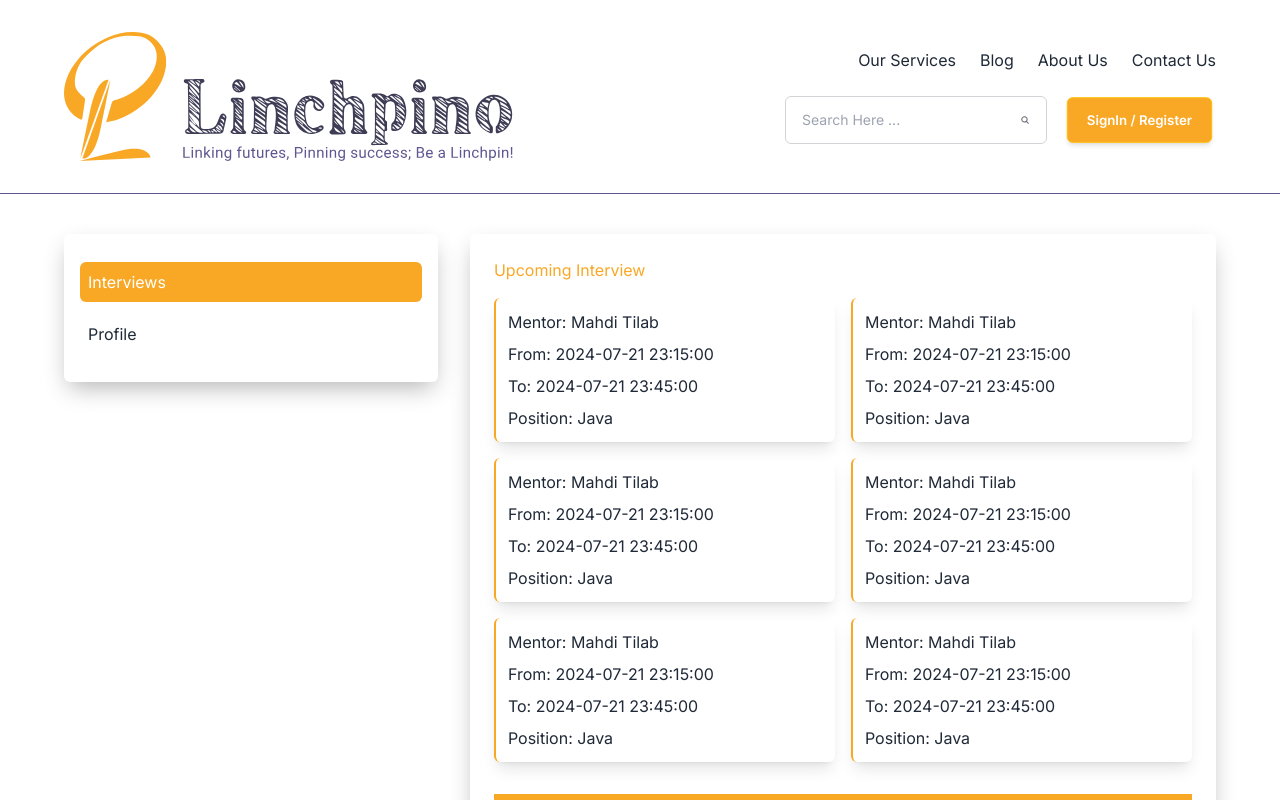
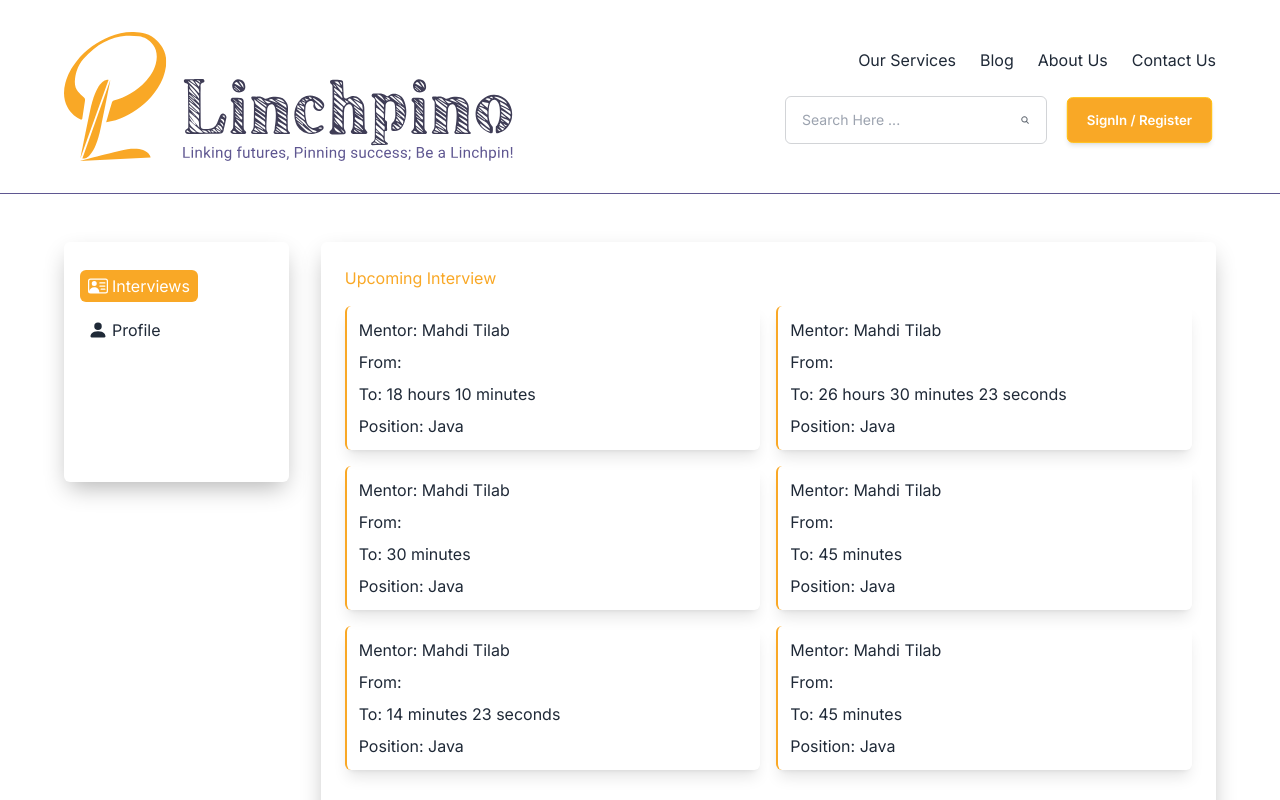
Before and after one commit to linchpino/linchpino-ui, a Next.js app: page /panel/interviews in a window 1280 px wide. Shown: the top 800 px of the page. Built offline with nearby package versions, Linux system fonts and the light colour scheme.

Commit message:
142: Now, sorting has been implemented and improve design and show date.

```diff
--- a/src/app/(main)/panel/interviews/page.tsx
+++ b/src/app/(main)/panel/interviews/page.tsx
@@ -3,45 +3,33 @@ import InterviewsItem from "@/containers/panel/InterviewsItem";
 
 const Interviews = () => {
     const fakeData = [
-        {id:1,jobPosition : 'Java',dateTo:'2024-07-21 23:45:00',dateFrom:'2024-07-21 23:15:00', mentorName:'Mahdi Tilab'},
-        {id:2,jobPosition : 'Java',dateTo:'2024-07-21 23:45:00',dateFrom:'2024-07-21 23:15:00', mentorName:'Mahdi Tilab'},
-        {id:3,jobPosition : 'Java',dateTo:'2024-07-21 23:45:00',dateFrom:'2024-07-21 23:15:00', mentorName:'Mahdi Tilab'},
-        {id:4,jobPosition : 'Java',dateTo:'2024-07-21 23:45:00',dateFrom:'2024-07-21 23:15:00', mentorName:'Mahdi Tilab'},
-        {id:5,jobPosition : 'Java',dateTo:'2024-07-21 23:45:00',dateFrom:'2024-07-21 23:15:00', mentorName:'Mahdi Tilab'},
-        {id:6,jobPosition : 'Java',dateTo:'2024-07-21 23:45:00',dateFrom:'2024-07-21 23:15:00', mentorName:'Mahdi Tilab'},
+        {id:1, jobPosition : 'Java', dateFrom:'2024-07-27 05:49:00', dateTo:'2024-07-27 23:59:00', mentorName:'Mahdi Tilab'},
+        {id:3, jobPosition : 'Java', dateFrom:'2024-07-27 06:45:00', dateTo:'2024-07-28 09:15:23', mentorName:'Mahdi Tilab'},
+        {id:2, jobPosition : 'Java', dateFrom:'2024-07-27 23:45:00', dateTo:'2024-07-28 00:15:00', mentorName:'Mahdi Tilab'},
+        {id:5, jobPosition : 'Java', dateFrom:'2024-07-29 23:45:00', dateTo:'2024-07-30 00:30:00', mentorName:'Mahdi Tilab'},
+        {id:4, jobPosition : 'Java', dateFrom:'2024-07-28 23:45:00', dateTo:'2024-07-28 23:59:23', mentorName:'Mahdi Tilab'},
+        {id:6, jobPosition : 'Java', dateFrom:'2024-08-10 23:45:00', dateTo:'2024-08:11 00:30:00', mentorName:'Mahdi Tilab'},
     ]
     return (
         <PanelContentChild>
             <div className='flex flex-col gap-x-8 gap-y-5 lg:gap-y-0 relative'>
                 <div>
-                    <span className='text-[#F9A826]' >
-                        Upcoming Interview
-                    </span>
+                    <span className='text-[#F9A826]'>Upcoming Interview</span>
                     <div className='grid grid-cols-1 lg:grid-cols-2 gap-x-4'>
-                        {fakeData.map(data =>{
-                            return(
-                                <InterviewsItem key={data.id} data={data} />
-                            )
-                        })}
+                        {fakeData.map(data => (
+                            <InterviewsItem key={data.id} data={data} />
+                        ))}
                     </div>
-                    <button className='w-full bg-[#F9A826] text-white p-2 mt-8'>
-                        Show More
-                    </button>
+                    <button className='w-full bg-[#F9A826] text-white p-2 mt-8'>Show More</button>
                 </div>
                 <div className='mt-10'>
-                    <span className='text-[#F9A826]' >
-                        Past Interview
-                    </span>
+                    <span className='text-[#F9A826]'>Past Interview</span>
                     <div className='grid grid-cols-1 lg:grid-cols-2 gap-x-4'>
-                    {fakeData.map(data =>{
-                        return(
+                        {fakeData.map(data => (
                             <InterviewsItem key={data.id} data={data} />
-                        )
-                    })}
+                        ))}
                     </div>
-                    <button className='w-full bg-[#F9A826] text-white p-2 mt-8'>
-                        Show More
-                    </button>
+                    <button className='w-full bg-[#F9A826] text-white p-2 mt-8'>Show More</button>
                 </div>
             </div>
         </PanelContentChild>
--- a/src/app/(main)/panel/layout.tsx
+++ b/src/app/(main)/panel/layout.tsx
@@ -5,11 +5,11 @@ import Footer from "@/components/Footer";
 
 const PanelLayout = ({ children }: { children: ReactNode }) => {
     return(
-      <div >
+        <div>
             <Header />
-          <div className='flex flex-col md:flex-row gap-x-8 gap-y-6 md:gap-y-0 container mt-10 relative  items-center md:items-start'>
+            <div className='flex gap-x-4 sm:gap-x-8 p-6 sm:container mt-6 relative'>
                 <Sidebar />
-             <div className='shadow-[0px_10px_25px_-5px_rgba(0,0,0,0.3)] w-full md:w-2/3 rounded-md'>
+                <div className='shadow-[0px_10px_25px_-5px_rgba(0,0,0,0.3)] w-[85%] md:w-4/5 rounded-md'>
                     {children}
                 </div>
             </div>
--- /dev/null
+++ b/src/components/Countdown.tsx
@@ -0,0 +1,117 @@
+'use client';
+import React, { useEffect, useState, useMemo, useCallback } from 'react';
+import moment from 'moment';
+
+type CountdownProps = {
+    targetDate: string;
+    startDate: string;
+    endDate: string;
+};
+
+type TimeRemaining = {
+    days: number;
+    hours: number;
+    minutes: number;
+    seconds: number;
+    totalDays: number;
+};
+
+const Countdown: React.FC<CountdownProps> = ({ targetDate, startDate, endDate }) => {
+    const [isClient, setIsClient] = useState(false);
+    const calculateTimeRemaining = useCallback((): TimeRemaining => {
+        const now = moment();
+        const target = moment(targetDate);
+        const duration = moment.duration(target.diff(now));
+
+        return {
+            days: Math.floor(duration.asDays()),
+            hours: duration.hours(),
+            minutes: duration.minutes(),
+            seconds: duration.seconds(),
+            totalDays: duration.asDays(),
+        };
+    }, [targetDate]);
+
+    const [timeRemaining, setTimeRemaining] = useState<TimeRemaining>(calculateTimeRemaining);
+
+    useEffect(() => {
+        setIsClient(true);
+        const interval = setInterval(() => {
+            setTimeRemaining(calculateTimeRemaining());
+        }, 1000);
+
+        return () => clearInterval(interval);
+    }, [calculateTimeRemaining]);
+
+    useEffect(() => {
+        setTimeRemaining(calculateTimeRemaining());
+    }, [calculateTimeRemaining]);
+
+    const memoizedTimeRemaining = useMemo(() => timeRemaining, [timeRemaining]);
+
+    const isBetweenDates = useCallback((): boolean => {
+        const now = moment();
+        const start = moment(startDate);
+        const end = moment(endDate);
+        return now.isBetween(start, end, null, '[]');
+    }, [startDate, endDate]);
+
+    const formatDate = (date: string) => {
+        return <div>{moment(date).format('YYYY-MM-DD HH:mm:ss')}</div>;
+    };
+
+    const formatNow = () => {
+        return <div className="font-bold text-green-500">Now</div>;
+    };
+
+    const formatTimeRemaining = (days: number, hours: number, minutes: number, seconds: number, textColor: string) => {
+        const displayParts: string[] = [];
+
+        if (days > 0) displayParts.push(`${days} days`);
+        if (hours > 0) displayParts.push(`${hours} hours`);
+        if (minutes > 0) displayParts.push(`${minutes} minutes`);
+        if (seconds > 0) displayParts.push(`${seconds} seconds`);
+
+        return (
+            <div className={textColor}>
+                {displayParts.join(', ').trim()}
+            </div>
+        );
+    };
+
+    const determineTextColor = (days: number, hours: number): string => {
+        let textColor = 'text-gray-500';
+
+        if (hours < 24) textColor = 'text-orange-400';
+        if (hours < 2) textColor = 'text-orange-500';
+        if (hours < 1) textColor = 'text-red-600';
+
+        return textColor;
+    };
+
+    const renderDisplayContent = () => {
+        if (!isClient) return null;
+
+        const { days, hours, minutes, seconds, totalDays } = memoizedTimeRemaining;
+
+        if (totalDays > 5) {
+            return formatDate(targetDate);
+        }
+
+        if (isBetweenDates()) {
+            return formatNow();
+        }
+
+        if (days === 0 && hours === 0 && minutes === 0 && seconds === 0) {
+            return null;
+        }
+
+        const textColor = determineTextColor(days, hours);
+
+        return formatTimeRemaining(days, hours, minutes, seconds, textColor);
+    };
+
+    return <div>{renderDisplayContent()}</div>;
+};
+
+export default Countdown;
--- a/src/containers/panel/InterviewsItem.tsx
+++ b/src/containers/panel/InterviewsItem.tsx
@@ -1,17 +1,55 @@
-import React, {FC} from "react";
+import React, { FC } from "react";
+import moment from 'moment';
+import Countdown from "../../components/Countdown";
 
 interface InterviewsItemProp {
     data: any;
 }
 
 const InterviewsItem: FC<InterviewsItemProp> = (props) => {
-    return(
+    const calculateDuration = (dateFrom: string, dateTo: string) => {
+        const from = moment(dateFrom);
+        const to = moment(dateTo);
+        const duration = moment.duration(to.diff(from));
+
+        return {
+            hours: Math.floor(duration.asHours()),
+            minutes: duration.minutes(),
+            seconds: duration.seconds(),
+        };
+    };
+
+    const duration = calculateDuration(props.data.dateFrom, props.data.dateTo);
+
+    const renderDuration = () => {
+        const { hours, minutes, seconds } = duration;
+        let durationString = '';
+
+        if (hours > 0) {
+            durationString += `${hours} hours `;
+        }
+        if (minutes > 0) {
+            durationString += `${minutes} minutes `;
+        }
+        if (seconds > 0) {
+            durationString += `${seconds} seconds`;
+        }
+
+        return durationString.trim();
+    };
+
+    return (
         <div className='rounded-md border-l-2 border-[#F9A826] shadow-lg flex flex-col mt-4 p-3 gap-y-2'>
             <span>Mentor: {props.data.mentorName}</span>
-            <span>From: {props.data.dateFrom}</span>
-            <span>To: {props.data.dateTo}</span>
+            <div>
+                <span className='flex gap-x-2'>From: <Countdown targetDate={props.data.dateFrom} startDate={props.data.dateFrom} endDate={props.data.dateTo} /></span>
+            </div>
+            <div>
+                <span>To: {renderDuration()}</span>
+            </div>
             <span>Position: {props.data.jobPosition}</span>
         </div>
-    )
-}
-export default InterviewsItem
+    );
+};
+
+export default InterviewsItem;
--- a/src/containers/panel/Sidebar.tsx
+++ b/src/containers/panel/Sidebar.tsx
@@ -1,24 +1,26 @@
 'use client';
 import Link from 'next/link';
 import { usePathname } from 'next/navigation';
+import {BsFillPersonFill,BsPersonVcard} from 'react-icons/bs'
 
 const Sidebar = () => {
     const pathname = usePathname();
     const links = [
-        { href: '/panel/interviews', label: 'Interviews' },
-        { href: '/panel/profile', label: 'Profile' },
+        { href: '/panel/interviews', label: 'Interviews',icon:<BsPersonVcard size={20}/>},
+        { href: '/panel/profile', label: 'Profile',icon:<BsFillPersonFill size={20}/>},
     ];
 
     return (
-        <div className="shadow-[0px_10px_25px_-5px_rgba(0,0,0,0.3)] w-full md:w-1/3 rounded-md p-4 max-h-80 lg:sticky top-10">
+        <aside className="sidebar sticky top-5 max-h-60 shadow-[0px_10px_25px_-5px_rgba(0,0,0,0.3)] w-[15%] md:w-1/5 rounded-md p-1 lg:p-4 flex flex-col items-center md:items-start">
             <ul>
                 {links.map((link) => (
-                    <li key={link.href} className={`${pathname === link.href ? 'bg-[#F9A826] text-white' : ''} p-2 my-3 rounded-md`}>
-                        <Link href={link.href}>{link.label}</Link>
+                    <li key={link.href} className={`${pathname === link.href ? 'bg-[#F9A826] text-white' : ''} flex items-center justify-start p-2 my-3 rounded-md w-8 h-8 md:w-full`}>
+                        {link.icon}
+                        <Link className='ml-1 hidden md:flex' href={link.href}>{link.label}</Link>
                     </li>
                 ))}
             </ul>
-        </div>
+        </aside>
     );
 };
 
```
Lines whose indentation alone changed are shown as unchanged.
